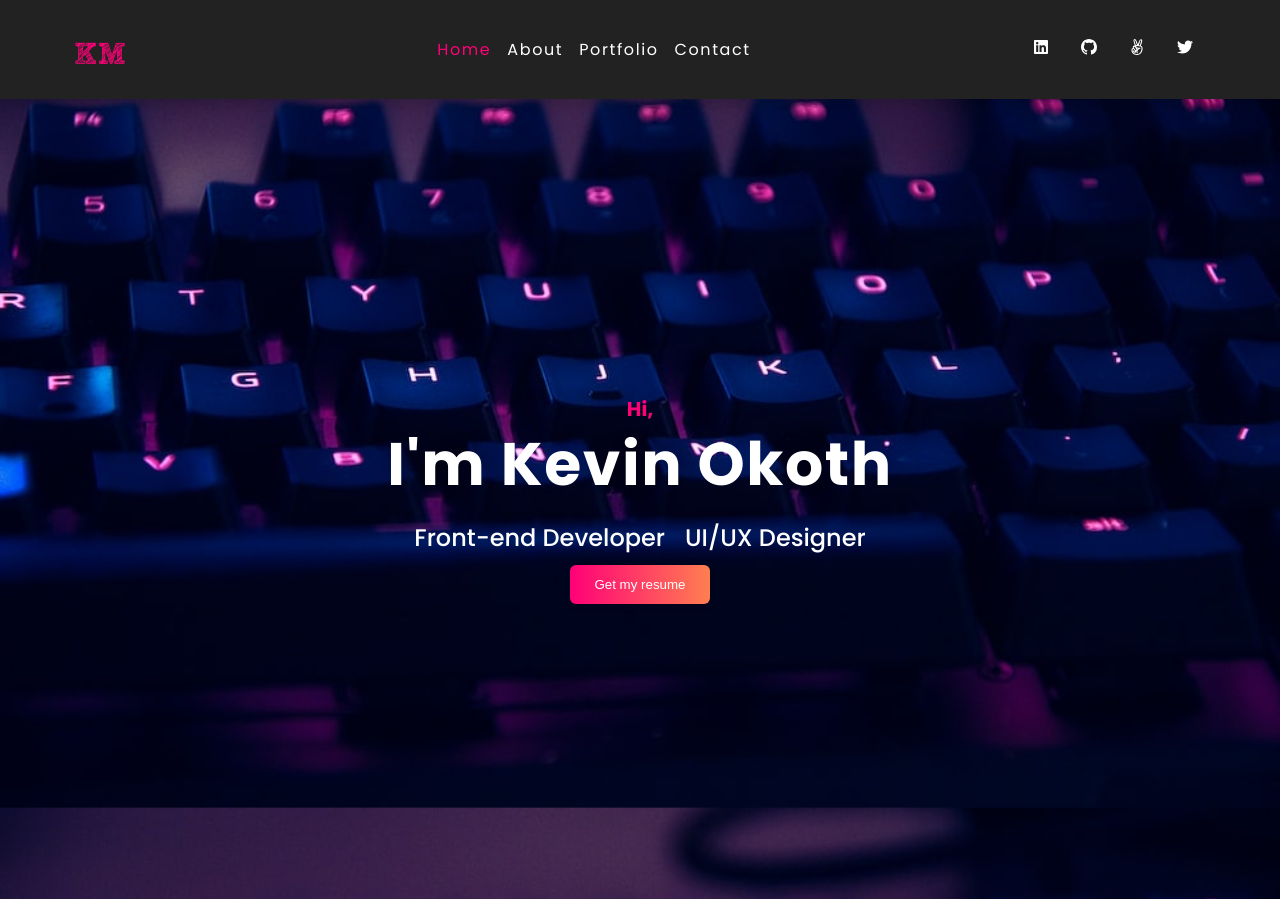
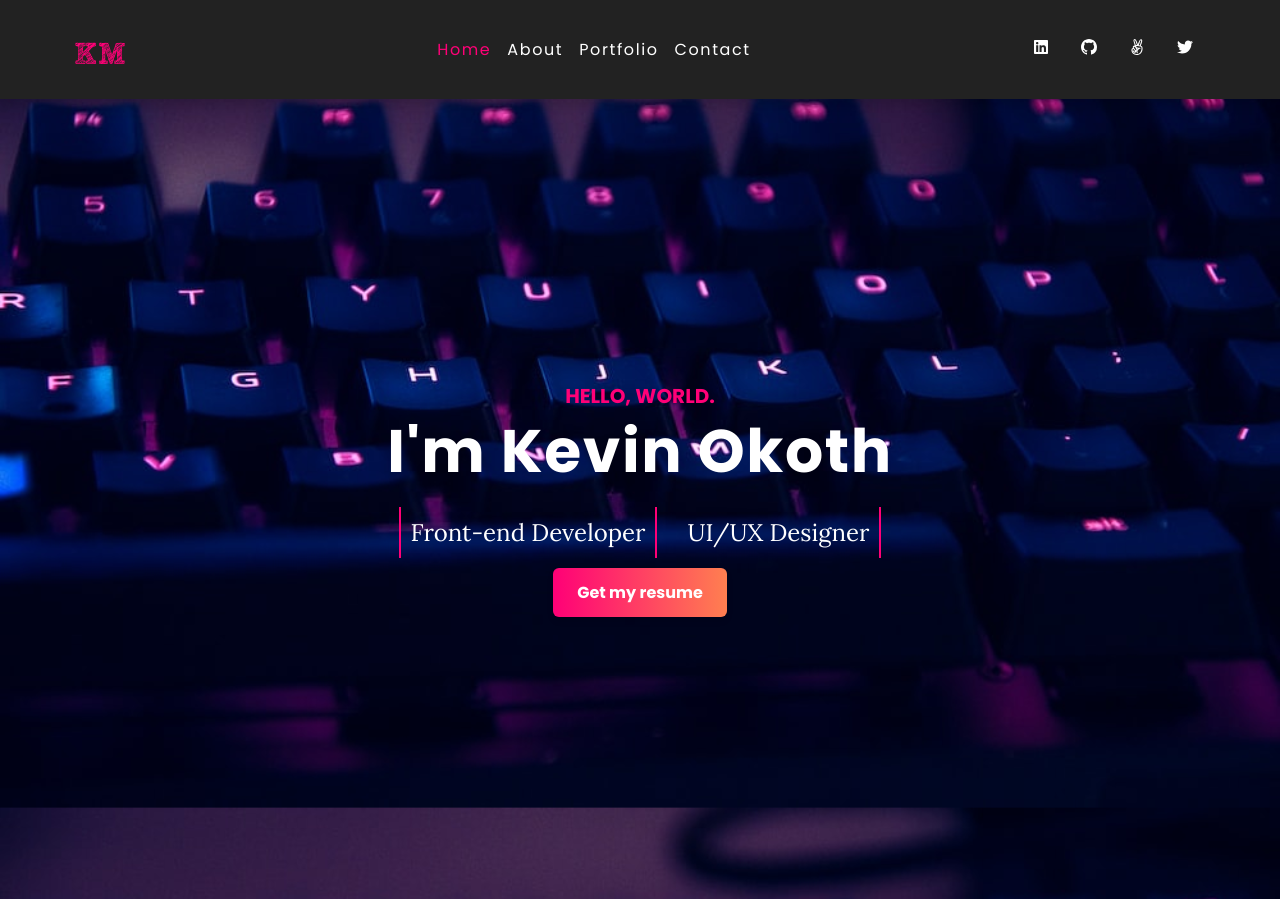
Before and after one commit to Kevin-Mena/my-official-portfolio, a React (Create React App) app: page / in a window 1280 px wide. Built offline with nearby package versions, Linux system fonts and the light colour scheme.

Commit message:
Add hero section styles and functionalities

```diff
--- a/src/components/Home.js
+++ b/src/components/Home.js
@@ -1,18 +1,19 @@
-import React from "react";
+import myResume from "../assets/myResume.pdf";
 
 const Home = () => {
   return (
-    <div class="hero">
-      <h5>Hi,</h5>
+    <div className="hero">
+      <h5>HELLO, WORLD.</h5>
       <h1>I'm Kevin Okoth</h1>
 
-      <p class="intro-position">
+      <p className="intro-position">
         <span>Front-end Developer</span>
         <span>UI/UX Designer</span>
       </p>
-      <button type="button" class="resume">
+
+      <a href={myResume} download="KevinOkothResume.pdf" className="resume">
         Get my resume
-      </button>
+      </a>
     </div>
   );
 };
--- a/src/index.css
+++ b/src/index.css
@@ -272,7 +272,6 @@ Navbar
     height: 100vh;
     color: #fff;
 }
-
 .hero h5 {
     font-size: 20px;
     margin-bottom: 10px;
@@ -295,7 +294,22 @@ Navbar
 .intro-position span {
     font-size: 24px;
     font-weight: 500;
+    font-family: var(--ff-primary-2);
     margin: 10px;
+    padding: 10px;
+     border-right: 2px solid #FF0077;
+
+
+}
+
+.intro-position span:first-of-type {
+
+     border-right: 2px solid #FF0077;
+    border-left: 2px solid #FF0077;
+
+}
+.download-resume {
+    color: var(--clr-white);
 }
 
 @media only screen and (max-width: 767px) {
@@ -310,6 +324,8 @@ Navbar
 .resume {
     background: linear-gradient(to right, #FF0077, #FF7F50);
     color: #fff;
+    font-size: 1rem;
+    font-weight: bold;
     padding: 12px 24px;
     border: none;
     border-radius: 6px;
@@ -319,6 +335,6 @@ Navbar
 }
 
 .resume:hover {
-    transform: translateY(-2px);
+    transform: translateY(2px);
     box-shadow: 0 6px 8px rgba(0, 0, 0, 0.2);
 }
```
Also changed, not shown: 1 other file (tests, documents, lock files or other folders).
